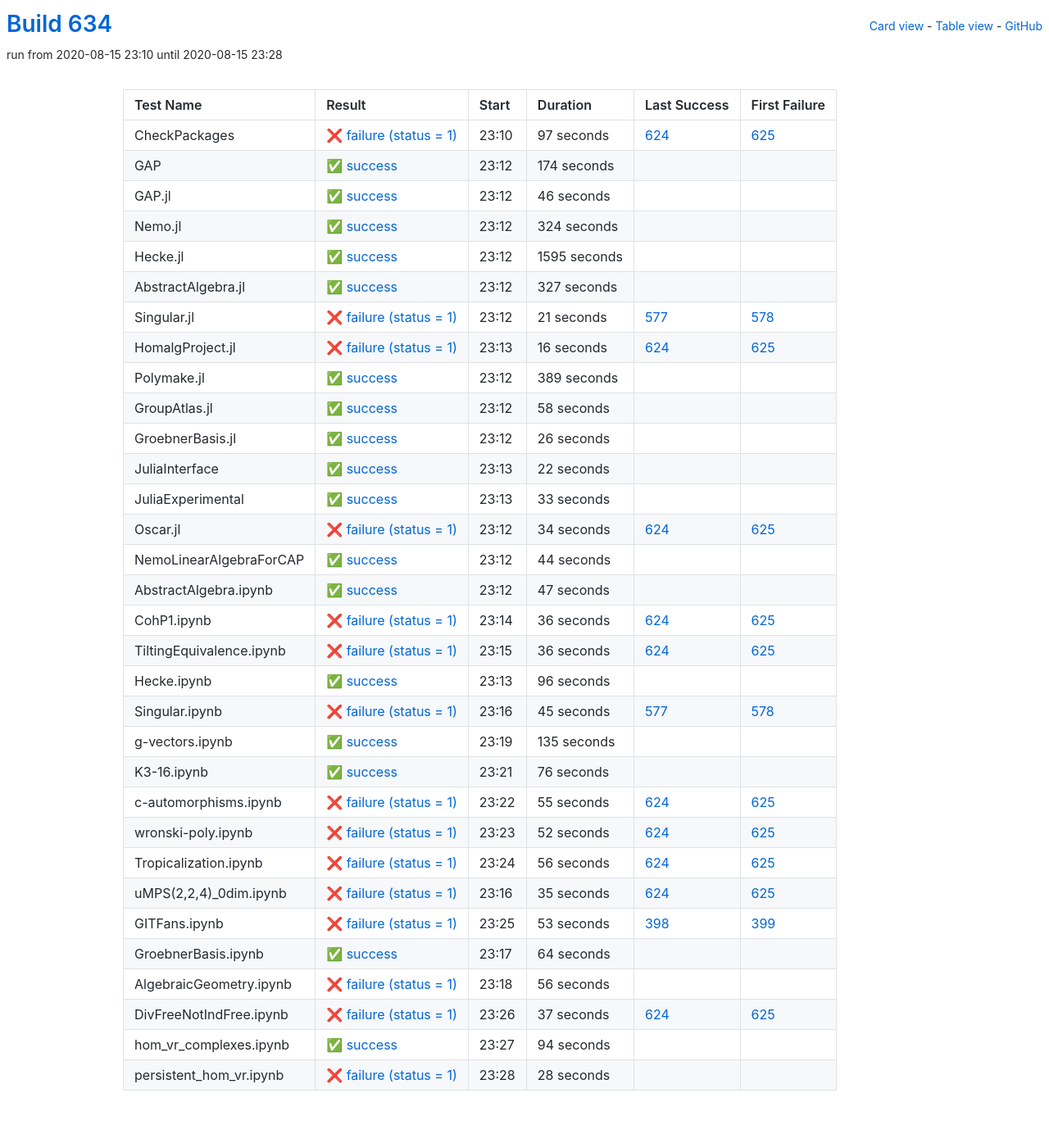
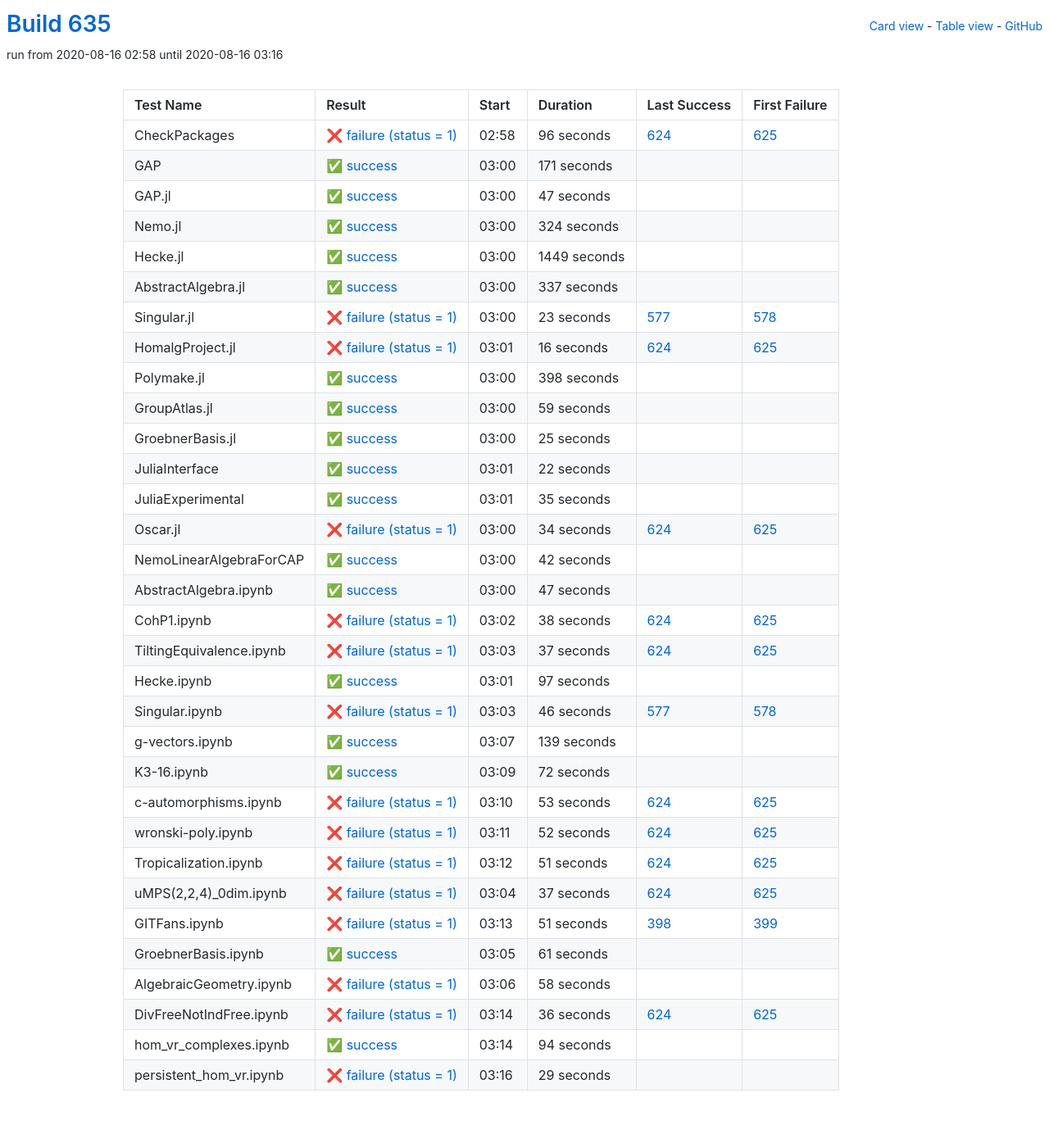
Before and after one commit to oscar-system/oscar-ci-status-stable, a Jekyll site: the page built from table.html, in a window 1280 px wide. Shown: the whole page at 82% size. Built offline with Jekyll 4.4.1, drawn with Linux system fonts in a browser that asks for light colours.

Commit message:
Build #635

```diff
--- a/_data/ci.yml
+++ b/_data/ci.yml
@@ -1,6 +1,6 @@
 ---
-build: 634
-build_url: https://oscarci.mathematik.uni-kl.de/job/oscar-stable/634/
+build: 635
+build_url: https://oscarci.mathematik.uni-kl.de/job/oscar-stable/635/
 job: oscar-stable
 organization: oscar-system
 repo: oscar-ci-status-stable
@@ -8,44 +8,44 @@ repourl: https://github.com/oscar-system/oscar-ci-status-stable
 tests:
 - name: CheckPackages
   id: checkpackages
-  log: https://oscarci.mathematik.uni-kl.de/job/oscar-stable/634/artifact/logs/build-634/CheckPackages.log
-  start: 2020-08-15 23:10
+  log: https://oscarci.mathematik.uni-kl.de/job/oscar-stable/635/artifact/logs/build-635/CheckPackages.log
+  start: 2020-08-16 02:58
   success: false
   exitcode: 1
   status: failure
-  duration: 97
+  duration: 96
   last_success: 624
   last_success_url: https://oscarci.mathematik.uni-kl.de/job/oscar-stable/624/
   first_failure: 625
   first_failure_url: https://oscarci.mathematik.uni-kl.de/job/oscar-stable/625/
 - name: GAP
   id: gap
-  log: https://oscarci.mathematik.uni-kl.de/job/oscar-stable/634/artifact/logs/build-634/GAP.log
-  start: 2020-08-15 23:12
+  log: https://oscarci.mathematik.uni-kl.de/job/oscar-stable/635/artifact/logs/build-635/GAP.log
+  start: 2020-08-16 03:00
   success: true
   exitcode: 0
   status: success
-  duration: 174
+  duration: 171
   last_success: false
   last_success_url:
   first_failure: false
   first_failure_url:
 - name: GAP.jl
   id: gap-jl
-  log: https://oscarci.mathematik.uni-kl.de/job/oscar-stable/634/artifact/logs/build-634/GAP.jl.log
-  start: 2020-08-15 23:12
+  log: https://oscarci.mathematik.uni-kl.de/job/oscar-stable/635/artifact/logs/build-635/GAP.jl.log
+  start: 2020-08-16 03:00
   success: true
   exitcode: 0
   status: success
-  duration: 46
+  duration: 47
   last_success: false
   last_success_url:
   first_failure: false
   first_failure_url:
 - name: Nemo.jl
   id: nemo-jl
-  log: https://oscarci.mathematik.uni-kl.de/job/oscar-stable/634/artifact/logs/build-634/Nemo.jl.log
-  start: 2020-08-15 23:12
+  log: https://oscarci.mathematik.uni-kl.de/job/oscar-stable/635/artifact/logs/build-635/Nemo.jl.log
+  start: 2020-08-16 03:00
   success: true
   exitcode: 0
   status: success
@@ -56,44 +56,44 @@ tests:
   first_failure_url:
 - name: Hecke.jl
   id: hecke-jl
-  log: https://oscarci.mathematik.uni-kl.de/job/oscar-stable/634/artifact/logs/build-634/Hecke.jl.log
-  start: 2020-08-15 23:12
+  log: https://oscarci.mathematik.uni-kl.de/job/oscar-stable/635/artifact/logs/build-635/Hecke.jl.log
+  start: 2020-08-16 03:00
   success: true
   exitcode: 0
   status: success
-  duration: 1595
+  duration: 1449
   last_success: false
   last_success_url:
   first_failure: false
   first_failure_url:
 - name: AbstractAlgebra.jl
   id: abstractalgebra-jl
-  log: https://oscarci.mathematik.uni-kl.de/job/oscar-stable/634/artifact/logs/build-634/AbstractAlgebra.jl.log
-  start: 2020-08-15 23:12
+  log: https://oscarci.mathematik.uni-kl.de/job/oscar-stable/635/artifact/logs/build-635/AbstractAlgebra.jl.log
+  start: 2020-08-16 03:00
   success: true
   exitcode: 0
   status: success
-  duration: 327
+  duration: 337
   last_success: false
   last_success_url:
   first_failure: false
   first_failure_url:
 - name: Singular.jl
   id: singular-jl
-  log: https://oscarci.mathematik.uni-kl.de/job/oscar-stable/634/artifact/logs/build-634/Singular.jl.log
-  start: 2020-08-15 23:12
+  log: https://oscarci.mathematik.uni-kl.de/job/oscar-stable/635/artifact/logs/build-635/Singular.jl.log
+  start: 2020-08-16 03:00
   success: false
   exitcode: 1
   status: failure
-  duration: 21
+  duration: 23
   last_success: 577
   last_success_url: https://oscarci.mathematik.uni-kl.de/job/oscar-stable/577/
   first_failure: 578
   first_failure_url: https://oscarci.mathematik.uni-kl.de/job/oscar-stable/578/
 - name: HomalgProject.jl
   id: homalgproject-jl
-  log: https://oscarci.mathematik.uni-kl.de/job/oscar-stable/634/artifact/logs/build-634/HomalgProject.jl.log
-  start: 2020-08-15 23:13
+  log: https://oscarci.mathematik.uni-kl.de/job/oscar-stable/635/artifact/logs/build-635/HomalgProject.jl.log
+  start: 2020-08-16 03:01
   success: false
   exitcode: 1
   status: failure
@@ -104,44 +104,44 @@ tests:
   first_failure_url: https://oscarci.mathematik.uni-kl.de/job/oscar-stable/625/
 - name: Polymake.jl
   id: polymake-jl
-  log: https://oscarci.mathematik.uni-kl.de/job/oscar-stable/634/artifact/logs/build-634/Polymake.jl.log
-  start: 2020-08-15 23:12
+  log: https://oscarci.mathematik.uni-kl.de/job/oscar-stable/635/artifact/logs/build-635/Polymake.jl.log
+  start: 2020-08-16 03:00
   success: true
   exitcode: 0
   status: success
-  duration: 389
+  duration: 398
   last_success: false
   last_success_url:
   first_failure: false
   first_failure_url:
 - name: GroupAtlas.jl
   id: groupatlas-jl
-  log: https://oscarci.mathematik.uni-kl.de/job/oscar-stable/634/artifact/logs/build-634/GroupAtlas.jl.log
-  start: 2020-08-15 23:12
+  log: https://oscarci.mathematik.uni-kl.de/job/oscar-stable/635/artifact/logs/build-635/GroupAtlas.jl.log
+  start: 2020-08-16 03:00
   success: true
   exitcode: 0
   status: success
-  duration: 58
+  duration: 59
   last_success: false
   last_success_url:
   first_failure: false
   first_failure_url:
 - name: GroebnerBasis.jl
   id: groebnerbasis-jl
-  log: https://oscarci.mathematik.uni-kl.de/job/oscar-stable/634/artifact/logs/build-634/GroebnerBasis.jl.log
-  start: 2020-08-15 23:12
+  log: https://oscarci.mathematik.uni-kl.de/job/oscar-stable/635/artifact/logs/build-635/GroebnerBasis.jl.log
+  start: 2020-08-16 03:00
   success: true
   exitcode: 0
   status: success
-  duration: 26
+  duration: 25
   last_success: false
   last_success_url:
   first_failure: false
   first_failure_url:
 - name: JuliaInterface
   id: juliainterface
-  log: https://oscarci.mathematik.uni-kl.de/job/oscar-stable/634/artifact/logs/build-634/JuliaInterface.log
-  start: 2020-08-15 23:13
+  log: https://oscarci.mathematik.uni-kl.de/job/oscar-stable/635/artifact/logs/build-635/JuliaInterface.log
+  start: 2020-08-16 03:01
   success: true
   exitcode: 0
   status: success
@@ -152,20 +152,20 @@ tests:
   first_failure_url:
 - name: JuliaExperimental
   id: juliaexperimental
-  log: https://oscarci.mathematik.uni-kl.de/job/oscar-stable/634/artifact/logs/build-634/JuliaExperimental.log
-  start: 2020-08-15 23:13
+  log: https://oscarci.mathematik.uni-kl.de/job/oscar-stable/635/artifact/logs/build-635/JuliaExperimental.log
+  start: 2020-08-16 03:01
   success: true
   exitcode: 0
   status: success
-  duration: 33
+  duration: 35
   last_success: false
   last_success_url:
   first_failure: false
   first_failure_url:
 - name: Oscar.jl
   id: oscar-jl
-  log: https://oscarci.mathematik.uni-kl.de/job/oscar-stable/634/artifact/logs/build-634/Oscar.jl.log
-  start: 2020-08-15 23:12
+  log: https://oscarci.mathematik.uni-kl.de/job/oscar-stable/635/artifact/logs/build-635/Oscar.jl.log
+  start: 2020-08-16 03:00
   success: false
   exitcode: 1
   status: failure
@@ -176,20 +176,20 @@ tests:
   first_failure_url: https://oscarci.mathematik.uni-kl.de/job/oscar-stable/625/
 - name: NemoLinearAlgebraForCAP
   id: nemolinearalgebraforcap
-  log: https://oscarci.mathematik.uni-kl.de/job/oscar-stable/634/artifact/logs/build-634/NemoLinearAlgebraForCAP.log
-  start: 2020-08-15 23:12
+  log: https://oscarci.mathematik.uni-kl.de/job/oscar-stable/635/artifact/logs/build-635/NemoLinearAlgebraForCAP.log
+  start: 2020-08-16 03:00
   success: true
   exitcode: 0
   status: success
-  duration: 44
+  duration: 42
   last_success: false
   last_success_url:
   first_failure: false
   first_failure_url:
 - name: AbstractAlgebra.ipynb
   id: abstractalgebra-ipynb
-  log: https://oscarci.mathematik.uni-kl.de/job/oscar-stable/634/artifact/logs/build-634/AbstractAlgebra.ipynb.log
-  start: 2020-08-15 23:12
+  log: https://oscarci.mathematik.uni-kl.de/job/oscar-stable/635/artifact/logs/build-635/AbstractAlgebra.ipynb.log
+  start: 2020-08-16 03:00
   success: true
   exitcode: 0
   status: success
@@ -200,92 +200,92 @@ tests:
   first_failure_url:
 - name: CohP1.ipynb
   id: cohp1-ipynb
-  log: https://oscarci.mathematik.uni-kl.de/job/oscar-stable/634/artifact/logs/build-634/CohP1.ipynb.log
-  start: 2020-08-15 23:14
+  log: https://oscarci.mathematik.uni-kl.de/job/oscar-stable/635/artifact/logs/build-635/CohP1.ipynb.log
+  start: 2020-08-16 03:02
   success: false
   exitcode: 1
   status: failure
-  duration: 36
+  duration: 38
   last_success: 624
   last_success_url: https://oscarci.mathematik.uni-kl.de/job/oscar-stable/624/
   first_failure: 625
   first_failure_url: https://oscarci.mathematik.uni-kl.de/job/oscar-stable/625/
 - name: TiltingEquivalence.ipynb
   id: tiltingequivalence-ipynb
-  log: https://oscarci.mathematik.uni-kl.de/job/oscar-stable/634/artifact/logs/build-634/TiltingEquivalence.ipynb.log
-  start: 2020-08-15 23:15
+  log: https://oscarci.mathematik.uni-kl.de/job/oscar-stable/635/artifact/logs/build-635/TiltingEquivalence.ipynb.log
+  start: 2020-08-16 03:03
   success: false
   exitcode: 1
   status: failure
-  duration: 36
+  duration: 37
   last_success: 624
   last_success_url: https://oscarci.mathematik.uni-kl.de/job/oscar-stable/624/
   first_failure: 625
   first_failure_url: https://oscarci.mathematik.uni-kl.de/job/oscar-stable/625/
 - name: Hecke.ipynb
   id: hecke-ipynb
-  log: https://oscarci.mathematik.uni-kl.de/job/oscar-stable/634/artifact/logs/build-634/Hecke.ipynb.log
-  start: 2020-08-15 23:13
+  log: https://oscarci.mathematik.uni-kl.de/job/oscar-stable/635/artifact/logs/build-635/Hecke.ipynb.log
+  start: 2020-08-16 03:01
   success: true
   exitcode: 0
   status: success
-  duration: 96
+  duration: 97
   last_success: false
   last_success_url:
   first_failure: false
   first_failure_url:
 - name: Singular.ipynb
   id: singular-ipynb
-  log: https://oscarci.mathematik.uni-kl.de/job/oscar-stable/634/artifact/logs/build-634/Singular.ipynb.log
-  start: 2020-08-15 23:16
+  log: https://oscarci.mathematik.uni-kl.de/job/oscar-stable/635/artifact/logs/build-635/Singular.ipynb.log
+  start: 2020-08-16 03:03
   success: false
   exitcode: 1
   status: failure
-  duration: 45
+  duration: 46
   last_success: 577
   last_success_url: https://oscarci.mathematik.uni-kl.de/job/oscar-stable/577/
   first_failure: 578
   first_failure_url: https://oscarci.mathematik.uni-kl.de/job/oscar-stable/578/
 - name: g-vectors.ipynb
   id: g-vectors-ipynb
-  log: https://oscarci.mathematik.uni-kl.de/job/oscar-stable/634/artifact/logs/build-634/g-vectors.ipynb.log
-  start: 2020-08-15 23:19
+  log: https://oscarci.mathematik.uni-kl.de/job/oscar-stable/635/artifact/logs/build-635/g-vectors.ipynb.log
+  start: 2020-08-16 03:07
   success: true
   exitcode: 0
   status: success
-  duration: 135
+  duration: 139
   last_success: false
   last_success_url:
   first_failure: false
   first_failure_url:
 - name: K3-16.ipynb
   id: k3-16-ipynb
-  log: https://oscarci.mathematik.uni-kl.de/job/oscar-stable/634/artifact/logs/build-634/K3-16.ipynb.log
-  start: 2020-08-15 23:21
+  log: https://oscarci.mathematik.uni-kl.de/job/oscar-stable/635/artifact/logs/build-635/K3-16.ipynb.log
+  start: 2020-08-16 03:09
   success: true
   exitcode: 0
   status: success
-  duration: 76
+  duration: 72
   last_success: false
   last_success_url:
   first_failure: false
   first_failure_url:
 - name: c-automorphisms.ipynb
   id: c-automorphisms-ipynb
-  log: https://oscarci.mathematik.uni-kl.de/job/oscar-stable/634/artifact/logs/build-634/c-automorphisms.ipynb.log
-  start: 2020-08-15 23:22
+  log: https://oscarci.mathematik.uni-kl.de/job/oscar-stable/635/artifact/logs/build-635/c-automorphisms.ipynb.log
+  start: 2020-08-16 03:10
   success: false
   exitcode: 1
   status: failure
-  duration: 55
+  duration: 53
   last_success: 624
   last_success_url: https://oscarci.mathematik.uni-kl.de/job/oscar-stable/624/
   first_failure: 625
   first_failure_url: https://oscarci.mathematik.uni-kl.de/job/oscar-stable/625/
 - name: wronski-poly.ipynb
   id: wronski-poly-ipynb
-  log: https://oscarci.mathematik.uni-kl.de/job/oscar-stable/634/artifact/logs/build-634/wronski-poly.ipynb.log
-  start: 2020-08-15 23:23
+  log: https://oscarci.mathematik.uni-kl.de/job/oscar-stable/635/artifact/logs/build-635/wronski-poly.ipynb.log
+  start: 2020-08-16 03:11
   success: false
   exitcode: 1
   status: failure
@@ -296,68 +296,20 @@ tests:
   first_failure_url: https://oscarci.mathematik.uni-kl.de/job/oscar-stable/625/
 - name: Tropicalization.ipynb
   id: tropicalization-ipynb
-  log: https://oscarci.mathematik.uni-kl.de/job/oscar-stable/634/artifact/logs/build-634/Tropicalization.ipynb.log
-  start: 2020-08-15 23:24
+  log: https://oscarci.mathematik.uni-kl.de/job/oscar-stable/635/artifact/logs/build-635/Tropicalization.ipynb.log
+  start: 2020-08-16 03:12
   success: false
   exitcode: 1
   status: failure
-  duration: 56
+  duration: 51
   last_success: 624
   last_success_url: https://oscarci.mathematik.uni-kl.de/job/oscar-stable/624/
   first_failure: 625
   first_failure_url: https://oscarci.mathematik.uni-kl.de/job/oscar-stable/625/
 - name: uMPS(2,2,4)_0dim.ipynb
   id: umps-2-2-4-0dim-ipynb
-  log: https://oscarci.mathematik.uni-kl.de/job/oscar-stable/634/artifact/logs/build-634/uMPS-2-2-4-_0dim.ipynb.log
-  start: 2020-08-15 23:16
-  success: false
-  exitcode: 1
-  status: failure
-  duration: 35
-  last_success: 624
-  last_success_url: https://oscarci.mathematik.uni-kl.de/job/oscar-stable/624/
-  first_failure: 625
-  first_failure_url: https://oscarci.mathematik.uni-kl.de/job/oscar-stable/625/
-- name: GITFans.ipynb
-  id: gitfans-ipynb
-  log: https://oscarci.mathematik.uni-kl.de/job/oscar-stable/634/artifact/logs/build-634/GITFans.ipynb.log
-  start: 2020-08-15 23:25
-  success: false
-  exitcode: 1
-  status: failure
-  duration: 53
-  last_success: 398
-  last_success_url: https://oscarci.mathematik.uni-kl.de/job/oscar-stable/398/
-  first_failure: 399
-  first_failure_url: https://oscarci.mathematik.uni-kl.de/job/oscar-stable/399/
-- name: GroebnerBasis.ipynb
-  id: groebnerbasis-ipynb
-  log: https://oscarci.mathematik.uni-kl.de/job/oscar-stable/634/artifact/logs/build-634/GroebnerBasis.ipynb.log
-  start: 2020-08-15 23:17
-  success: true
-  exitcode: 0
-  status: success
-  duration: 64
-  last_success: false
-  last_success_url:
-  first_failure: false
-  first_failure_url:
-- name: AlgebraicGeometry.ipynb
-  id: algebraicgeometry-ipynb
-  log: https://oscarci.mathematik.uni-kl.de/job/oscar-stable/634/artifact/logs/build-634/AlgebraicGeometry.ipynb.log
-  start: 2020-08-15 23:18
-  success: false
-  exitcode: 1
-  status: failure
-  duration: 56
-  last_success: false
-  last_success_url:
-  first_failure: false
-  first_failure_url:
-- name: DivFreeNotIndFree.ipynb
-  id: divfreenotindfree-ipynb
-  log: https://oscarci.mathematik.uni-kl.de/job/oscar-stable/634/artifact/logs/build-634/DivFreeNotIndFree.ipynb.log
-  start: 2020-08-15 23:26
+  log: https://oscarci.mathematik.uni-kl.de/job/oscar-stable/635/artifact/logs/build-635/uMPS-2-2-4-_0dim.ipynb.log
+  start: 2020-08-16 03:04
   success: false
   exitcode: 1
   status: failure
@@ -366,10 +318,58 @@ tests:
   last_success_url: https://oscarci.mathematik.uni-kl.de/job/oscar-stable/624/
   first_failure: 625
   first_failure_url: https://oscarci.mathematik.uni-kl.de/job/oscar-stable/625/
+- name: GITFans.ipynb
+  id: gitfans-ipynb
+  log: https://oscarci.mathematik.uni-kl.de/job/oscar-stable/635/artifact/logs/build-635/GITFans.ipynb.log
+  start: 2020-08-16 03:13
+  success: false
+  exitcode: 1
+  status: failure
+  duration: 51
+  last_success: 398
+  last_success_url: https://oscarci.mathematik.uni-kl.de/job/oscar-stable/398/
+  first_failure: 399
+  first_failure_url: https://oscarci.mathematik.uni-kl.de/job/oscar-stable/399/
+- name: GroebnerBasis.ipynb
+  id: groebnerbasis-ipynb
+  log: https://oscarci.mathematik.uni-kl.de/job/oscar-stable/635/artifact/logs/build-635/GroebnerBasis.ipynb.log
+  start: 2020-08-16 03:05
+  success: true
+  exitcode: 0
+  status: success
+  duration: 61
+  last_success: false
+  last_success_url:
+  first_failure: false
+  first_failure_url:
+- name: AlgebraicGeometry.ipynb
+  id: algebraicgeometry-ipynb
+  log: https://oscarci.mathematik.uni-kl.de/job/oscar-stable/635/artifact/logs/build-635/AlgebraicGeometry.ipynb.log
+  start: 2020-08-16 03:06
+  success: false
+  exitcode: 1
+  status: failure
+  duration: 58
+  last_success: false
+  last_success_url:
+  first_failure: false
+  first_failure_url:
+- name: DivFreeNotIndFree.ipynb
+  id: divfreenotindfree-ipynb
+  log: https://oscarci.mathematik.uni-kl.de/job/oscar-stable/635/artifact/logs/build-635/DivFreeNotIndFree.ipynb.log
+  start: 2020-08-16 03:14
+  success: false
+  exitcode: 1
+  status: failure
+  duration: 36
+  last_success: 624
+  last_success_url: https://oscarci.mathematik.uni-kl.de/job/oscar-stable/624/
+  first_failure: 625
+  first_failure_url: https://oscarci.mathematik.uni-kl.de/job/oscar-stable/625/
 - name: hom_vr_complexes.ipynb
   id: hom-vr-complexes-ipynb
-  log: https://oscarci.mathematik.uni-kl.de/job/oscar-stable/634/artifact/logs/build-634/hom_vr_complexes.ipynb.log
-  start: 2020-08-15 23:27
+  log: https://oscarci.mathematik.uni-kl.de/job/oscar-stable/635/artifact/logs/build-635/hom_vr_complexes.ipynb.log
+  start: 2020-08-16 03:14
   success: true
   exitcode: 0
   status: success
@@ -380,12 +380,12 @@ tests:
   first_failure_url:
 - name: persistent_hom_vr.ipynb
   id: persistent-hom-vr-ipynb
-  log: https://oscarci.mathematik.uni-kl.de/job/oscar-stable/634/artifact/logs/build-634/persistent_hom_vr.ipynb.log
-  start: 2020-08-15 23:28
+  log: https://oscarci.mathematik.uni-kl.de/job/oscar-stable/635/artifact/logs/build-635/persistent_hom_vr.ipynb.log
+  start: 2020-08-16 03:16
   success: false
   exitcode: 1
   status: failure
-  duration: 28
+  duration: 29
   last_success: false
   last_success_url:
   first_failure: false
```
Also changed, not shown: README.md.
